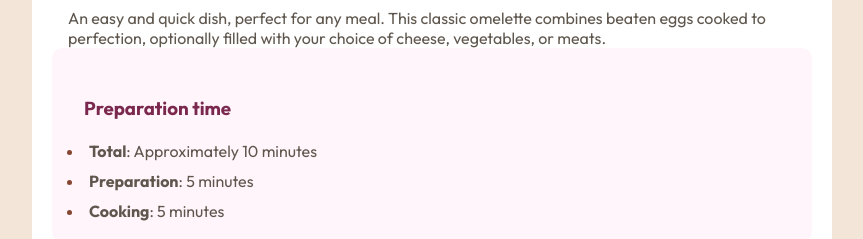
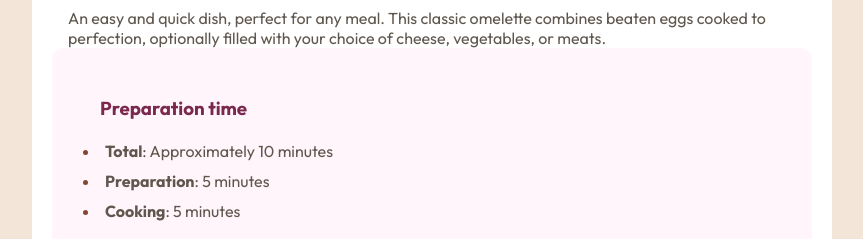
Before and after one commit to Rosi-SB/recipe-page-main, a plain HTML site: page index.html in a window 1280 px wide. Shown: the part 493-732 px from the top of the page, without its empty margins (208-1071 px from the left). Drawn offline with Linux system fonts and the light colour scheme.

Commit message:
Update style.css

```diff
--- a/css/style.css
+++ b/css/style.css
@@ -54,8 +54,8 @@ body{
     border-radius: 10px;
 }
 .preparation{
-    margin-left: 2rem;
-    padding-bottom: 1rem;
+    margin-left: 3rem;
+    padding-bottom: 2rem;
 }
 .instructions, .ingredients{
     padding-left: 40px;
```
